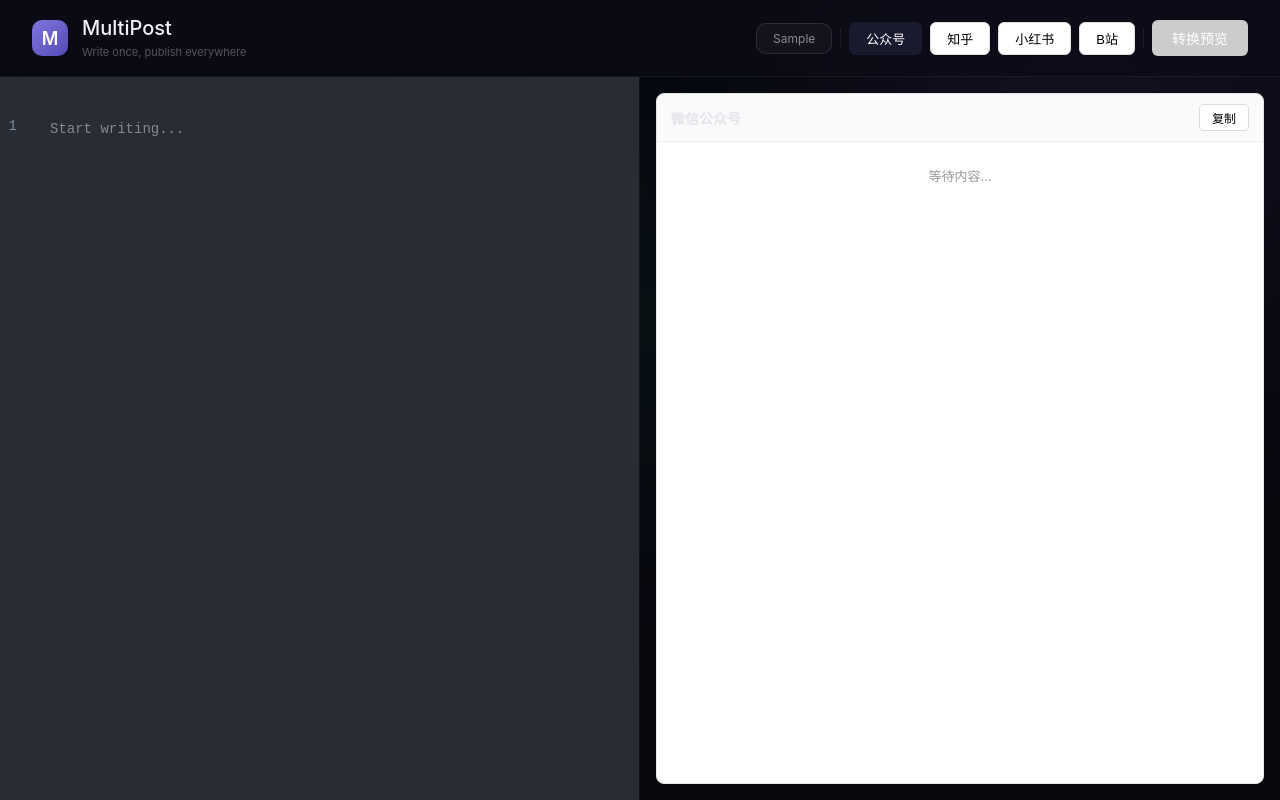
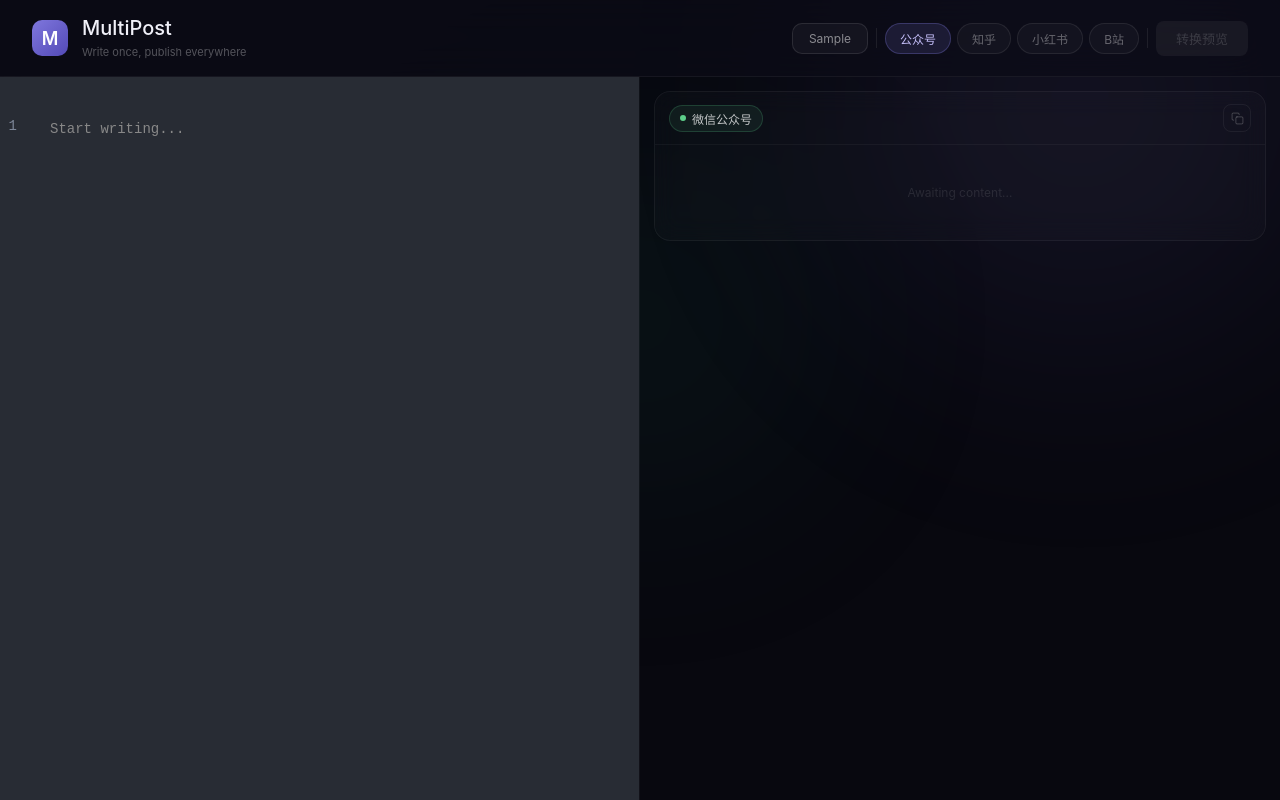
Before and after one commit to hulizong147-sketch/MultiPost, a Vue app in the folder apps/web/: page / in a window 1280 px wide. Both pictures are taken after a click on the button "公众号". Built offline with nearby package versions, Linux system fonts and the light colour scheme.

Commit message:
fix(ui): 修复预览卡片白底→暗色玻璃主题，统一全组件暗色风格

```diff
--- a/apps/web/src/components/PlatformPreview.vue
+++ b/apps/web/src/components/PlatformPreview.vue
@@ -9,173 +9,98 @@ const props = defineProps<{
 }>()
 
 const copied = ref(false)
+const config = computed(() => PLATFORM_CONSTRAINTS[props.platform])
 
-const config = computed(() => PLATFORM_CONSTRAINTS[props.platform])
+const meta: Record<string, { color: string; gradient: string }> = {
+  wechat_mp: { color: '#5dcf8a', gradient: 'rgba(93,207,138,0.08)' },
+  zhihu: { color: '#378add', gradient: 'rgba(55,138,221,0.08)' },
+  xiaohongshu: { color: '#ed5372', gradient: 'rgba(237,83,114,0.08)' },
+  bilibili: { color: '#e892b1', gradient: 'rgba(232,146,177,0.08)' },
+}
+const m = computed(() => meta[props.platform] || { color: '#7f77dd', gradient: 'rgba(127,119,221,0.08)' })
 
 function copyContent() {
   if (!props.content) return
-  const text = [
-    props.content.title,
-    '',
-    props.content.body,
-    '',
-    props.content.tags.map((t) => `#${t}`).join(' '),
-  ].join('\n')
-
-  navigator.clipboard.writeText(text).then(() => {
-    copied.value = true
-    setTimeout(() => (copied.value = false), 2000)
-  })
+  const text = [props.content.title, '', props.content.body, '', props.content.tags.map(t => `#${t}`).join(' ')].join('\n')
+  navigator.clipboard.writeText(text).then(() => { copied.value = true; setTimeout(() => (copied.value = false), 2000) })
 }
 </script>
 
 <template>
-  <div class="preview-card">
+  <div class="card">
     <div class="card-header">
-      <span class="platform-name">{{ config.name }}</span>
-      <button class="copy-btn" @click="copyContent">
-        {{ copied ? '已复制' : '复制' }}
-      </button>
+      <div class="badge" :style="{ background: m.gradient, borderColor: m.color + '33' }">
+        <span class="badge-dot" :style="{ background: m.color }" />
+        <span class="badge-name">{{ config.name }}</span>
+      </div>
+      <div class="header-right">
+        <span v-if="content" class="chars">{{ content.body.length }}c</span>
+        <button class="copy-btn" :class="{ copied }" @click="copyContent">
+          <svg v-if="!copied" width="13" height="13" viewBox="0 0 24 24" fill="none" stroke="currentColor" stroke-width="1.5" stroke-linecap="round"><rect x="9" y="9" width="13" height="13" rx="2"/><path d="M5 15H4a2 2 0 01-2-2V4a2 2 0 012-2h9a2 2 0 012 2v1"/></svg>
+          <svg v-else width="13" height="13" viewBox="0 0 24 24" fill="none" stroke="currentColor" stroke-width="2"><polyline points="20 6 9 17 4 12"/></svg>
+        </button>
+      </div>
     </div>
 
-    <div v-if="!content" class="empty">等待内容...</div>
+    <div v-if="!content" class="empty">Awaiting content...</div>
     <div v-else class="card-body">
-      <div class="field">
-        <span class="field-label">标题 ({{ content.title.length }}/{{ config.titleMaxLength }})</span>
-        <p class="field-value title">{{ content.title }}</p>
+      <h3 class="title-text">{{ content.title }}</h3>
+      <p v-if="content.summary" class="summary-text">{{ content.summary }}</p>
+      <div class="body-text" v-html="content.body" />
+      <div v-if="content.tags.length" class="tags">
+        <span v-for="tag in content.tags" :key="tag" class="tag">#{{ tag }}</span>
       </div>
-
-      <div class="field" v-if="content.summary">
-        <span class="field-label">摘要</span>
-        <p class="field-value">{{ content.summary }}</p>
-      </div>
-
-      <div class="field">
-        <span class="field-label">正文 ({{ content.body.length }}字)</span>
-        <div class="field-value body" v-html="content.body" />
-      </div>
-
-      <div class="field" v-if="content.tags.length">
-        <span class="field-label">话题标签</span>
-        <div class="tags">
-          <span v-for="tag in content.tags" :key="tag" class="tag">#{{ tag }}</span>
-        </div>
-      </div>
-
       <div v-if="content.warnings.length" class="warnings">
-        <div v-for="w in content.warnings" :key="w" class="warning-item">
-          ⚠ {{ w }}
-        </div>
+        <div v-for="w in content.warnings" :key="w">&#8226; {{ w }}</div>
       </div>
     </div>
   </div>
 </template>
 
 <style scoped>
-.preview-card {
-  background: #fff;
-  border: 1px solid #e5e5e5;
-  border-radius: 8px;
-  display: flex;
-  flex-direction: column;
-  overflow: hidden;
+.card {
+  background: rgba(255,255,255,0.02);
+  border: 1px solid rgba(255,255,255,0.05);
+  border-radius: 16px;
+  display: flex; flex-direction: column; overflow: hidden;
+  backdrop-filter: blur(12px); -webkit-backdrop-filter: blur(12px);
+  min-height: 0;
 }
+.card-header {
+  display: flex; justify-content: space-between; align-items: center;
+  padding: 12px 14px; border-bottom: 1px solid rgba(255,255,255,0.04); flex-shrink: 0;
+}
+.badge { display: flex; align-items: center; gap: 6px; padding: 4px 10px; border: 1px solid; border-radius: 20px; }
+.badge-dot { width: 6px; height: 6px; border-radius: 50%; flex-shrink: 0; }
+.badge-name { font-size: 12px; font-weight: 500; color: rgba(255,255,255,0.75); white-space: nowrap; }
+.header-right { display: flex; align-items: center; gap: 8px; }
+.chars { font-size: 10px; color: rgba(255,255,255,0.15); }
+.copy-btn {
+  width: 28px; height: 28px; display: flex; align-items: center; justify-content: center;
+  border: 1px solid rgba(255,255,255,0.06); border-radius: 8px; background: transparent;
+  color: rgba(255,255,255,0.25); cursor: pointer; transition: all 0.25s;
+}
+.copy-btn:hover { border-color: rgba(255,255,255,0.15); color: rgba(255,255,255,0.6); }
+.copy-btn.copied { border-color: rgba(29,158,117,0.3); color: #5dcf8a; }
 
-.card-header {
-  display: flex;
-  justify-content: space-between;
-  align-items: center;
-  padding: 10px 14px;
-  background: #fafafa;
-  border-bottom: 1px solid #eee;
-  flex-shrink: 0;
-}
+.empty { padding: 40px 14px; text-align: center; color: rgba(255,255,255,0.1); font-size: 12px; }
 
-.platform-name {
-  font-size: 14px;
-  font-weight: 600;
-}
+.card-body { padding: 14px; overflow-y: auto; flex: 1; min-height: 0; word-break: break-word; }
+.title-text { font-size: 15px; font-weight: 500; color: #e8e8f2; line-height: 1.45; margin: 0 0 8px; }
+.summary-text { font-size: 12px; color: rgba(255,255,255,0.35); line-height: 1.65; margin: 0 0 8px; padding-bottom: 8px; border-bottom: 1px solid rgba(255,255,255,0.04); }
+.body-text { font-size: 12px; color: rgba(255,255,255,0.5); line-height: 1.75; }
+.body-text :deep(h1){font-size:17px;font-weight:500;margin:6px 0 3px;color:#e8e8f2;}
+.body-text :deep(h2){font-size:14px;font-weight:500;margin:5px 0 2px;color:#e0e0ec;}
+.body-text :deep(p){margin-bottom:4px;}
+.body-text :deep(strong){font-weight:500;color:rgba(255,255,255,0.7);}
+.body-text :deep(code){background:rgba(127,119,221,0.1);padding:1px 5px;border-radius:3px;font-size:11px;color:#a8a0f0;}
+.body-text :deep(pre){background:rgba(0,0,0,0.3);padding:10px 12px;border-radius:8px;overflow-x:auto;margin:5px 0;border:1px solid rgba(255,255,255,0.04);}
+.body-text :deep(blockquote){border-left:2px solid rgba(127,119,221,0.3);padding-left:12px;margin:5px 0;color:rgba(255,255,255,0.3);}
+.body-text :deep(ul),.body-text :deep(ol){padding-left:16px;margin-bottom:3px;}
+.body-text :deep(li){margin-bottom:2px;}
 
-.copy-btn {
-  padding: 4px 12px;
-  border: 1px solid #ddd;
-  border-radius: 4px;
-  background: #fff;
-  font-size: 12px;
-  cursor: pointer;
-  transition: all 0.2s;
-}
+.tags { display: flex; flex-wrap: wrap; gap: 5px; margin-top: 10px; padding-top: 10px; border-top: 1px solid rgba(255,255,255,0.04); }
+.tag { padding: 3px 8px; background: rgba(255,255,255,0.03); border: 1px solid rgba(255,255,255,0.05); border-radius: 6px; font-size: 11px; color: rgba(255,255,255,0.35); }
 
-.copy-btn:hover {
-  background: #1a1a2e;
-  color: #fff;
-}
-
-.empty {
-  padding: 24px;
-  color: #999;
-  font-size: 13px;
-  text-align: center;
-}
-
-.card-body {
-  padding: 14px;
-  overflow-y: auto;
-  flex: 1;
-}
-
-.field {
-  margin-bottom: 12px;
-}
-
-.field-label {
-  font-size: 11px;
-  color: #999;
-  text-transform: uppercase;
-  letter-spacing: 0.5px;
-}
-
-.field-value {
-  font-size: 13px;
-  line-height: 1.6;
-  margin-top: 4px;
-}
-
-.field-value.title {
-  font-weight: 600;
-  font-size: 15px;
-}
-
-.field-value.body {
-  max-height: 300px;
-  overflow-y: auto;
-  font-size: 13px;
-}
-
-.tags {
-  display: flex;
-  flex-wrap: wrap;
-  gap: 6px;
-  margin-top: 4px;
-}
-
-.tag {
-  padding: 2px 8px;
-  background: #f0f0f0;
-  border-radius: 4px;
-  font-size: 12px;
-  color: #555;
-}
-
-.warnings {
-  margin-top: 8px;
-  padding: 8px;
-  background: #fff7e6;
-  border-radius: 6px;
-}
-
-.warning-item {
-  font-size: 12px;
-  color: #ba7517;
-}
+.warnings { margin-top: 10px; padding: 8px 12px; background: rgba(239,159,39,0.04); border: 1px solid rgba(239,159,39,0.1); border-radius: 8px; font-size: 11px; color: rgba(239,159,39,0.5); line-height: 1.5; }
 </style>
--- a/apps/web/src/components/PlatformSelector.vue
+++ b/apps/web/src/components/PlatformSelector.vue
@@ -18,28 +18,12 @@ const store = useEditorStore()
 </template>
 
 <style scoped>
-.selector {
-  display: flex;
-  gap: 8px;
+.selector { display: flex; gap: 6px; }
+.platform-btn {
+  padding: 6px 14px; border: 1px solid rgba(255,255,255,0.08); border-radius: 20px;
+  background: rgba(255,255,255,0.03); color: rgba(255,255,255,0.35);
+  font-size: 12px; cursor: pointer; transition: all 0.25s; font-family: 'Inter', sans-serif;
 }
-
-.platform-btn {
-  padding: 6px 16px;
-  border: 1px solid #ddd;
-  border-radius: 6px;
-  background: #fff;
-  font-size: 13px;
-  cursor: pointer;
-  transition: all 0.2s;
-}
-
-.platform-btn:hover {
-  border-color: #1a1a2e;
-}
-
-.platform-btn.active {
-  background: #1a1a2e;
-  color: #fff;
-  border-color: #1a1a2e;
-}
+.platform-btn:hover { border-color: rgba(255,255,255,0.15); color: rgba(255,255,255,0.6); }
+.platform-btn.active { background: rgba(127,119,221,0.15); border-color: rgba(127,119,221,0.3); color: #c4bef8; }
 </style>
--- a/apps/web/src/components/PreviewGrid.vue
+++ b/apps/web/src/components/PreviewGrid.vue
@@ -4,53 +4,42 @@ import { useEditorStore } from '../stores/editor'
 import PlatformPreview from './PlatformPreview.vue'
 
 const store = useEditorStore()
-
 const gridClass = computed(() => {
-  const count = store.selectedPlatforms.length
-  if (count === 1) return 'grid-1'
-  if (count === 2) return 'grid-2'
-  return 'grid-3'
+  const n = store.selectedPlatforms.length
+  if (n <= 1) return 'g1'
+  if (n === 2) return 'g2'
+  if (n === 3) return 'g3'
+  return 'g4'
 })
 </script>
 
 <template>
-  <div class="preview-container">
-    <div v-if="store.isLoading" class="loading">转换中...</div>
+  <div class="wrap">
+    <div v-if="store.isLoading" class="loading"><span class="ring" />Transforming...</div>
     <div v-else-if="store.error" class="error">{{ store.error }}</div>
-    <div v-else :class="['preview-grid', gridClass]">
-      <PlatformPreview
-        v-for="p in store.selectedPlatforms"
-        :key="p"
-        :platform="p"
-        :content="store.results[p]"
-      />
-    </div>
+    <TransitionGroup v-else :class="['grid', gridClass]" name="card" tag="div">
+      <PlatformPreview v-for="p in store.selectedPlatforms" :key="p" :platform="p" :content="store.results[p]" />
+    </TransitionGroup>
   </div>
 </template>
 
 <style scoped>
-.preview-container {
-  height: 100%;
-  padding: 16px;
-}
+.wrap { height: 100%; padding: 14px; overflow-y: auto; }
+.grid { display: grid; gap: 12px; align-content: start; }
+.g1 { grid-template-columns: 1fr; }
+.g2 { grid-template-columns: 1fr 1fr; }
+.g3 { grid-template-columns: 1fr 1fr 1fr; }
+.g4 { grid-template-columns: 1fr 1fr; }
+@media (max-width:1100px){.g3{grid-template-columns:1fr 1fr;}}
+@media (max-width:780px){.g1,.g2,.g3,.g4{grid-template-columns:1fr;}}
 
-.preview-grid {
-  display: grid;
-  gap: 16px;
-  height: 100%;
-}
+.card-enter-active { transition: all 0.35s ease; }
+.card-leave-active { transition: all 0.2s ease; }
+.card-enter-from { opacity: 0; transform: translateY(10px) scale(0.97); }
+.card-leave-to { opacity: 0; transform: translateY(-6px); }
 
-.grid-1 { grid-template-columns: 1fr; }
-.grid-2 { grid-template-columns: 1fr 1fr; }
-.grid-3 { grid-template-columns: 1fr 1fr 1fr; }
-
-.loading, .error {
-  display: flex;
-  align-items: center;
-  justify-content: center;
-  height: 200px;
-  font-size: 14px;
-}
-.loading { color: #999; }
-.error { color: #e24b4a; }
+.loading { display: flex; align-items: center; justify-content: center; gap: 10px; height: 200px; color: rgba(255,255,255,0.2); font-size: 13px; }
+.ring { width: 20px; height: 20px; border: 2px solid rgba(255,255,255,0.06); border-top-color: #7f77dd; border-radius: 50%; animation: spin 0.8s linear infinite; }
+.error { display: flex; align-items: center; justify-content: center; height: 200px; color: rgba(226,75,74,0.5); font-size: 13px; }
+@keyframes spin { to { transform: rotate(360deg); } }
 </style>
--- a/apps/web/src/components/TransformButton.vue
+++ b/apps/web/src/components/TransformButton.vue
@@ -16,23 +16,11 @@ const store = useEditorStore()
 
 <style scoped>
 .transform-btn {
-  padding: 8px 20px;
-  border: none;
-  border-radius: 6px;
-  background: #1a1a2e;
-  color: #fff;
-  font-size: 14px;
-  font-weight: 500;
-  cursor: pointer;
-  transition: all 0.2s;
+  padding: 8px 20px; border: none; border-radius: 8px;
+  background: linear-gradient(135deg, #7f77dd, #534ab7);
+  color: #fff; font-size: 13px; font-weight: 500; cursor: pointer;
+  transition: all 0.2s; font-family: 'Inter', sans-serif;
 }
-
-.transform-btn:hover:not(:disabled) {
-  background: #2d2d4e;
-}
-
-.transform-btn:disabled {
-  background: #ccc;
-  cursor: not-allowed;
-}
+.transform-btn:hover:not(:disabled) { box-shadow: 0 4px 20px rgba(127,119,221,0.3); }
+.transform-btn:disabled { background: rgba(255,255,255,0.05); color: rgba(255,255,255,0.15); cursor: not-allowed; }
 </style>
```
